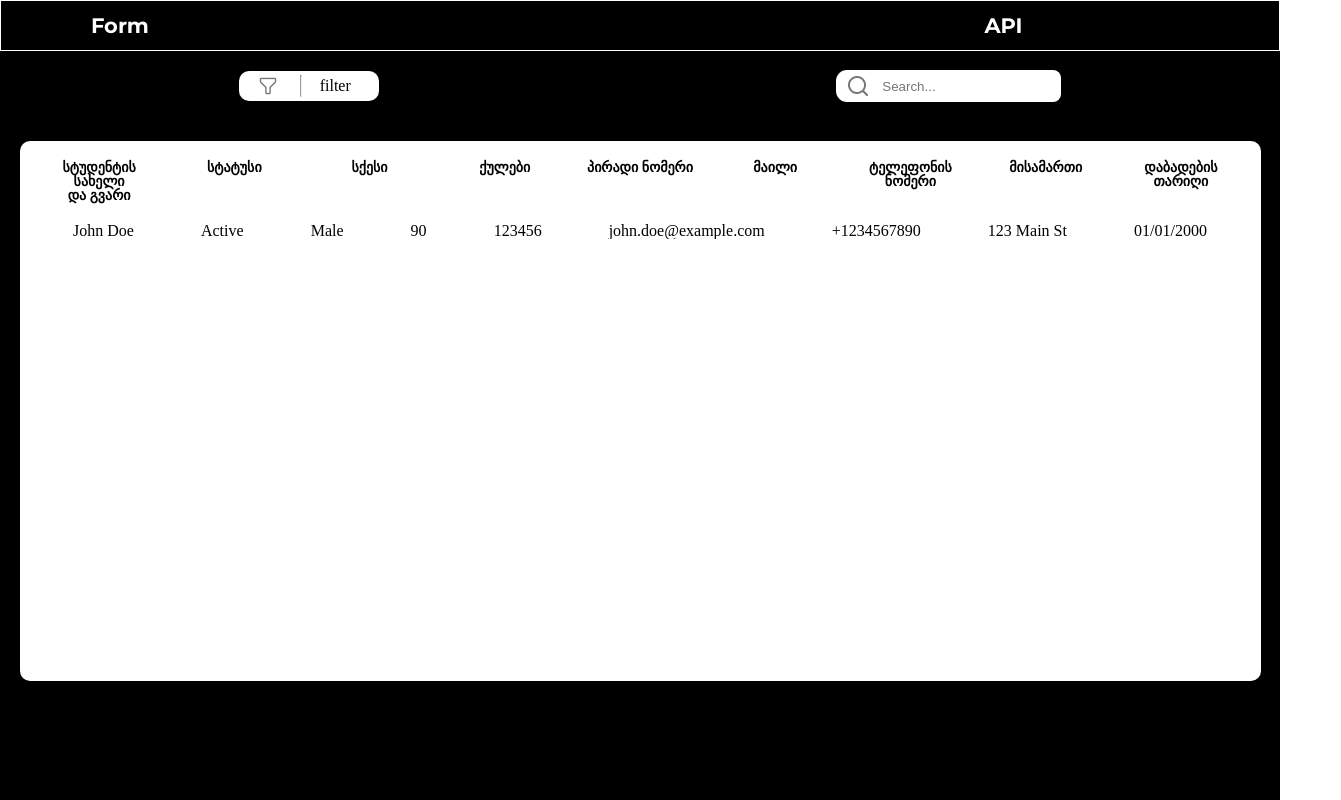
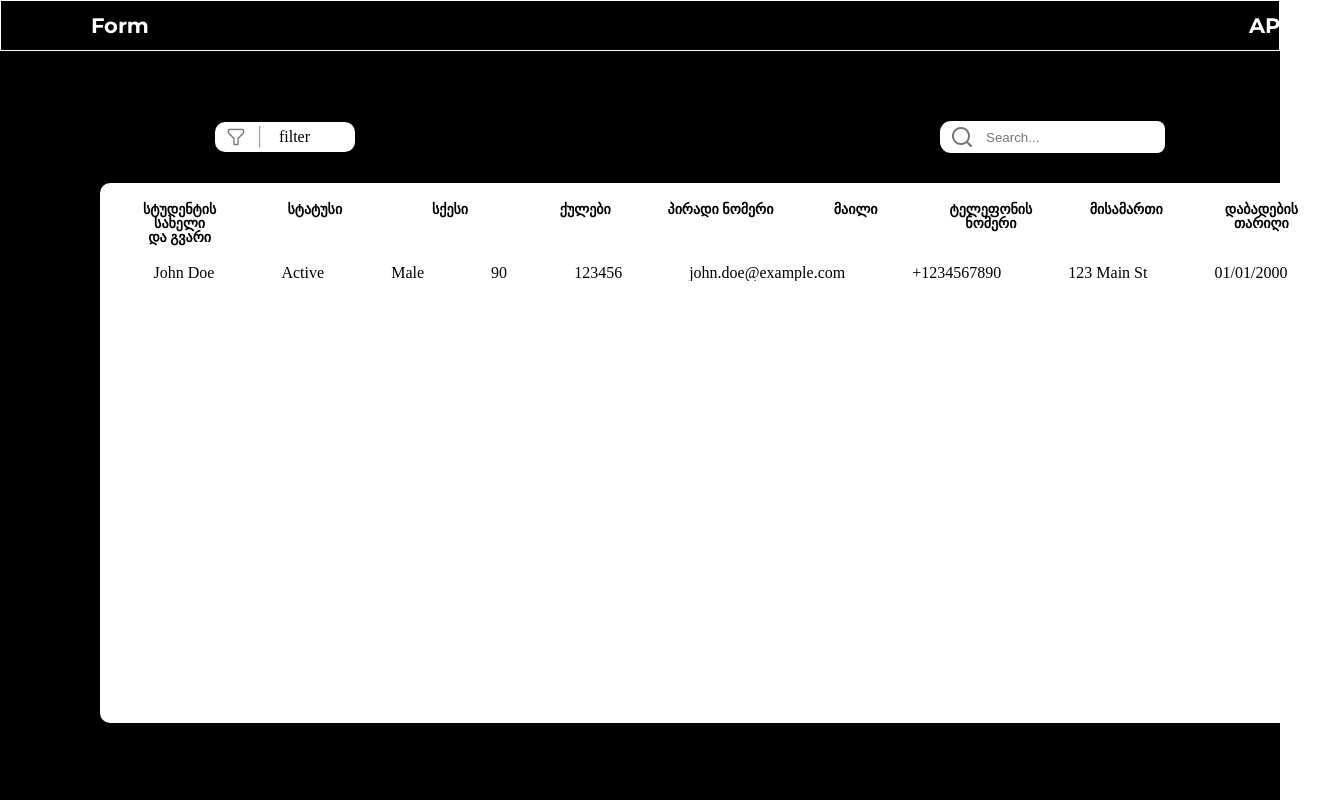
Before and after one commit to Beko98/practical_work, a React (Create React App) app: page /form in a window 1280 px wide. Shown: the whole page, 1341 px wide, since content can reach past the window. Built offline with nearby package versions, Linux system fonts and the light colour scheme; a web font is replaced by a local one.

Commit message:
scss of form is done

```diff
--- a/src/components/FilterDropdown.js
+++ b/src/components/FilterDropdown.js
@@ -145,7 +145,7 @@
 
 // export default FilterDropdown;
 import React, { useState } from "react";
-import "../scss/_filterDropdown.scss"; // Make sure to create and import this SCSS file
+import "../scss/_filterDropdown.scss";
 
 function FilterDropdown({ isVisible }) {
   const [statusFilterVisible, setStatusFilterVisible] = useState(false);
@@ -158,7 +158,6 @@ function FilterDropdown({ isVisible }) {
     inactive: false,
   });
 
-  // Handles toggling the filter sections
   const toggleStatusFilter = () => {
     setStatusFilterVisible(!statusFilterVisible);
   };
@@ -167,7 +166,6 @@ function FilterDropdown({ isVisible }) {
     setGenderFilterVisible(!genderFilterVisible);
   };
 
-  // Handles changing the state of each filter option
   const handleFilterChange = (e) => {
     const { name, checked } = e.target;
     setFilters((prevFilters) => ({ ...prevFilters, [name]: checked }));
@@ -175,7 +173,6 @@ function FilterDropdown({ isVisible }) {
 
   return (
     <div className={`filter-dropdown ${dropdownClass}`}>
-      {/* Status Filter */}
       <div className="filter-section">
         <button className="dropdown-toggle" onClick={toggleStatusFilter}>
           {statusFilterVisible ? "▲" : "▼"} სტუდენტის სტატუსი
--- a/src/components/Form.js
+++ b/src/components/Form.js
@@ -46,6 +46,7 @@ function Form() {
           <div className="filter">
             <FilterDropdown isVisible={filterDropdownVisible} />
           </div>
+          <div className="something">
             <div className="filter_search">
               <div className="filterBtn" onClick={toggleFilterDropdown}>
                 <img src={filter} alt="filter" />
@@ -92,6 +93,7 @@ function Form() {
           </div>
         </div>
       </div>
+    </div>
   );
 }
 
--- a/src/components/Navbar.js
+++ b/src/components/Navbar.js
@@ -36,7 +36,7 @@
 
 // export default Navbar;
 
-import React, { useState } from "react"; // useState is imported from react, not react-router-dom
+import React, { useState } from "react";
 import { useNavigate, useLocation } from "react-router-dom";
 import "../scss/_navbar.scss";
 import { Link } from "react-router-dom";
@@ -46,8 +46,6 @@ const Navbar = () => {
   const navigate = useNavigate();
   const [isPopupOpen, setPopupOpen] = useState(false);
 
-  // If the state is passed to this component via the location object, it will be used.
-  // Otherwise, the saved values from localStorage will be used.
   const name = location.state?.name || localStorage.getItem("userName");
   const image = location.state?.image || localStorage.getItem("userImage");
 
--- a/src/scss/_api.scss
+++ b/src/scss/_api.scss
@@ -4,7 +4,7 @@
   .post-list {
     display: flex;
     flex-direction: column;
-    align-items: center; // This centers your post list
+    align-items: center;
 
     li {
       background: #f9f9f9;
@@ -12,13 +12,13 @@
       padding: 15px;
       margin-bottom: 10px;
       border-radius: 5px;
-      width: 80%; // You might want to set a max-width to avoid very wide posts on larger screens
-      max-width: 600px; // Set a max-width for large screens
+      width: 80%;
+      max-width: 600px;
 
       h2 {
         font-size: 1.2rem;
         color: #333;
-        text-align: center; // Center the post title
+        text-align: center;
         margin-bottom: 5px;
       }
 
@@ -26,7 +26,7 @@
         font-size: 1rem;
         line-height: 1.5;
         color: #666;
-        text-align: center; // Justify the text or center if you prefer
+        text-align: center;
       }
     }
   }
--- a/src/scss/_form.scss
+++ b/src/scss/_form.scss
@@ -4,6 +4,11 @@
   background-color: black;
   .mainContainer {
     .combined {
+      .filter {
+        position: absolute;
+        left: 40px;
+        top: 245px;
+      }
       .studentFormCard {
         background-color: white;
         width: 1201px;
@@ -34,10 +39,14 @@
           }
         }
       }
+      .something {
+        margin-left: 100px;
         .filter_search {
           display: flex;
           align-items: center;
           justify-content: space-around;
+          gap: 315px;
+          margin: 70px 0 30px;
           .search-container {
             display: flex;
             align-items: center;
@@ -65,20 +74,21 @@
             background-color: white;
             align-items: center;
             border-radius: 10px;
-          margin: 20px;
+            margin-right: 40px;
             cursor: pointer;
             img {
-            padding: 5px 18px 5px;
+              padding: 5px 10px 5px;
             }
             hr {
               height: 20px;
               margin-right: 10px;
             }
             h2 {
-            padding: 0 28px 0 8px;
+              padding: 0 45px 0 8px;
             }
           }
         }
       }
     }
   }
+}
--- a/src/scss/_navbar.scss
+++ b/src/scss/_navbar.scss
@@ -37,6 +37,7 @@
     margin-left: 700px;
     font-family: "Montserrat", sans-serif;
     font-weight: 700;
+    padding-left: 400px;
 
     a {
       color: white;
```
Lines whose indentation alone changed are shown as unchanged.
